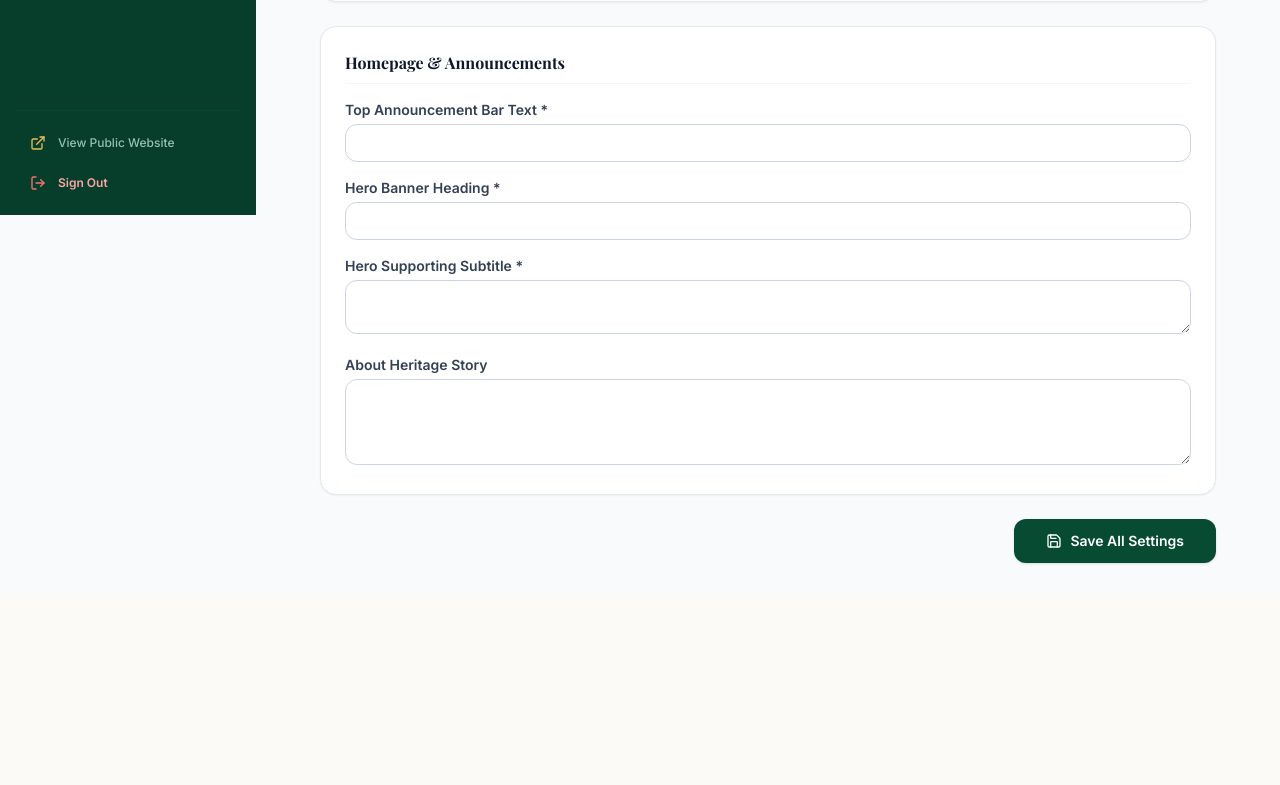
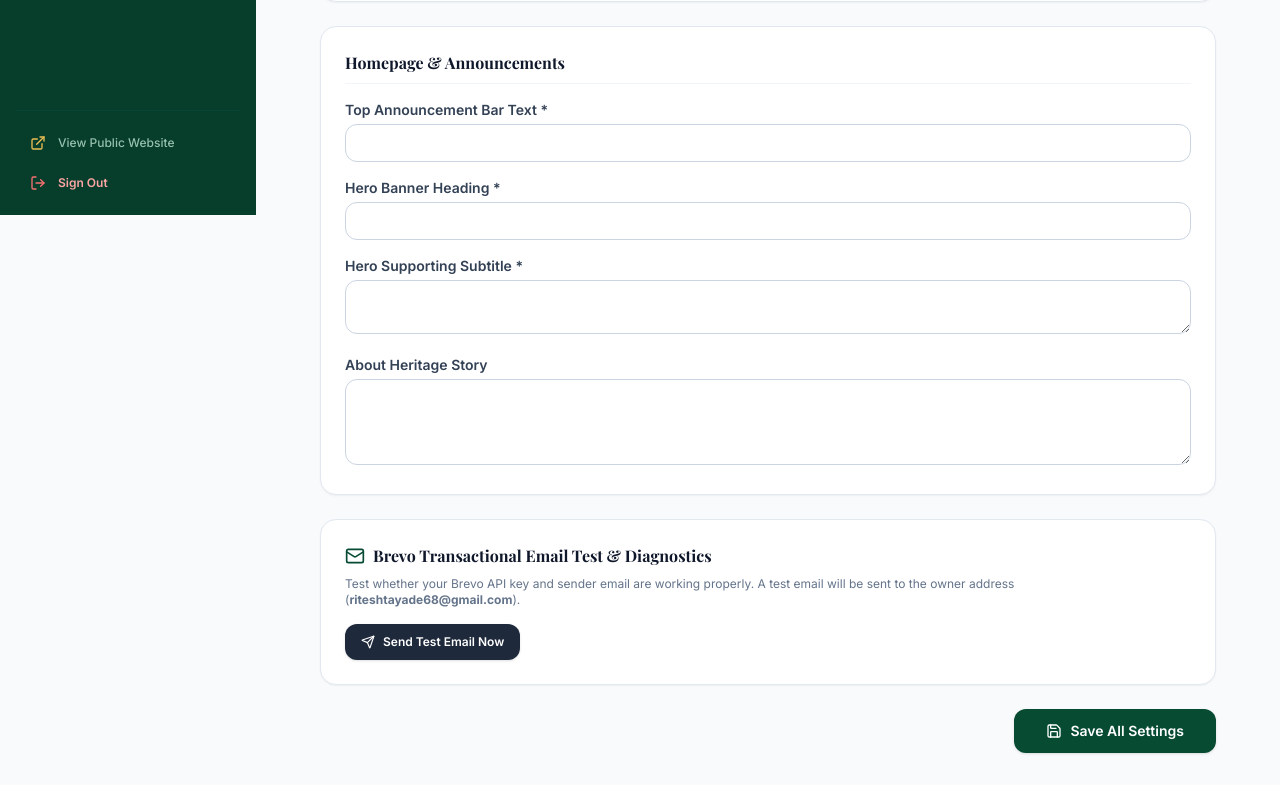
Before and after one commit to Mr-Ritesh-t/himalifresh, a Next.js app: page /admin/settings in a window 1280 px wide. Shown: the part 585-1370 px from the top of the page. Before the commit the page ends 1180 px from the top, so only its background shows below. Built offline with nearby package versions, Linux system fonts and the light colour scheme; no server answers; a web font is replaced by a local one.

Commit message:
Add Brevo email diagnostics and test email tool in admin settings

```diff
--- a/src/app/admin/settings/page.tsx
+++ b/src/app/admin/settings/page.tsx
@@ -2,7 +2,7 @@
 
 import React, { useEffect, useState } from 'react';
 import Image from 'next/image';
-import { Upload, Save, AlertCircle } from 'lucide-react';
+import { Upload, Save, AlertCircle, Mail, Send, CheckCircle2 } from 'lucide-react';
 import { toast } from 'sonner';
 
 export default function AdminSettingsPage() {
@@ -11,6 +11,8 @@ export default function AdminSettingsPage() {
   const [uploadingLogo, setUploadingLogo] = useState(false);
   const [uploadingHero, setUploadingHero] = useState(false);
   const [error, setError] = useState<string | null>(null);
+  const [testingEmail, setTestingEmail] = useState(false);
+  const [testResult, setTestResult] = useState<{ success: boolean; message: string } | null>(null);
 
   const [form, setForm] = useState({
     businessName: '',
@@ -299,6 +301,81 @@ export default function AdminSettingsPage() {
           </div>
         </div>
 
+        {/* Brevo Email Diagnostics & Test */}
+        <div className="rounded-2xl border border-slate-200 bg-white p-4 sm:p-6 shadow-sm">
+          <div className="flex items-center gap-2 mb-2">
+            <Mail className="h-5 w-5 text-himali-primary" />
+            <h2 className="text-sm sm:text-base font-bold text-slate-900 font-serif">
+              Brevo Transactional Email Test & Diagnostics
+            </h2>
+          </div>
+          <p className="text-xs text-slate-500 mb-4">
+            Test whether your Brevo API key and sender email are working properly. A test email will be sent to the owner address (<strong>riteshtayade68@gmail.com</strong>).
+          </p>
+
+          {testResult && (
+            <div
+              className={`mb-4 p-3 rounded-xl border text-xs flex items-start gap-2.5 ${
+                testResult.success
+                  ? 'bg-emerald-50 border-emerald-200 text-emerald-800'
+                  : 'bg-rose-50 border-rose-200 text-rose-800'
+              }`}
+            >
+              {testResult.success ? (
+                <CheckCircle2 className="h-4 w-4 shrink-0 text-emerald-600 mt-0.5" />
+              ) : (
+                <AlertCircle className="h-4 w-4 shrink-0 text-rose-600 mt-0.5" />
+              )}
+              <div className="leading-relaxed">
+                <strong>{testResult.success ? 'Success: ' : 'Brevo Error: '}</strong>
+                <span>{testResult.message}</span>
+              </div>
+            </div>
+          )}
+
+          <button
+            type="button"
+            disabled={testingEmail}
+            onClick={async () => {
+              setTestingEmail(true);
+              setTestResult(null);
+              try {
+                const res = await fetch('/api/admin/test-email', {
+                  method: 'POST',
+                  headers: { 'Content-Type': 'application/json' },
+                  body: JSON.stringify({ recipient: form.email || 'riteshtayade68@gmail.com' }),
+                });
+                const data = await res.json();
+                if (data.success) {
+                  setTestResult({
+                    success: true,
+                    message: `${data.message} (Message ID: ${data.messageId})`,
+                  });
+                  toast.success('Test email sent successfully!');
+                } else {
+                  setTestResult({
+                    success: false,
+                    message: data.error || (data.details ? JSON.stringify(data.details) : 'Failed to send test email'),
+                  });
+                  toast.error(data.error || 'Test email failed');
+                }
+              } catch (err: any) {
+                setTestResult({
+                  success: false,
+                  message: err.message || 'Network request failed',
+                });
+                toast.error('Network request failed');
+              } finally {
+                setTestingEmail(false);
+              }
+            }}
+            className="inline-flex items-center gap-2 rounded-xl bg-slate-800 px-4 py-2.5 text-xs font-semibold text-white shadow hover:bg-slate-900 transition-colors disabled:opacity-60"
+          >
+            <Send className="h-3.5 w-3.5" />
+            <span>{testingEmail ? 'Sending Test Email...' : 'Send Test Email Now'}</span>
+          </button>
+        </div>
+
         {/* Save Button */}
         <div className="flex justify-end">
           <button
--- /dev/null
+++ b/src/app/api/admin/test-email/route.ts
@@ -0,0 +1,83 @@
+import { NextRequest, NextResponse } from 'next/server';
+import { getAdminSession } from '@/lib/auth';
+import { sendBrevoEmail } from '@/lib/brevo';
+
+export async function POST(request: NextRequest) {
+  const session = await getAdminSession();
+  if (!session) {
+    return NextResponse.json({ success: false, error: 'Unauthorized' }, { status: 401 });
+  }
+
+  try {
+    const body = await request.json().catch(() => ({}));
+    const recipient = body.recipient || process.env.BREVO_ADMIN_EMAIL || 'riteshtayade68@gmail.com';
+
+    const apiKey = process.env.BREVO_API_KEY;
+    if (!apiKey) {
+      return NextResponse.json({
+        success: false,
+        error: 'BREVO_API_KEY is not set in environment variables (Vercel / .env).',
+        apiKeyConfigured: false,
+      });
+    }
+
+    const senderEmail = process.env.BREVO_SENDER_EMAIL || process.env.NEXT_PUBLIC_BUSINESS_EMAIL || 'riteshtayade68@gmail.com';
+    const senderName = process.env.BREVO_SENDER_NAME || 'Himali Fresh';
+
+    // Call Brevo directly to capture full raw response
+    const payload = {
+      sender: {
+        name: senderName,
+        email: senderEmail,
+      },
+      to: [{ email: recipient.trim(), name: 'Himali Fresh Admin' }],
+      subject: '🌿 Himali Fresh Brevo Test Email',
+      htmlContent: `
+        <div style="font-family: sans-serif; padding: 20px; color: #1E293B;">
+          <h2 style="color: #064B32;">🌿 Himali Fresh Brevo Integration Test</h2>
+          <p>Congratulations! Your Brevo transactional email service is configured and sending successfully.</p>
+          <div style="background: #F8F5F0; padding: 15px; border-radius: 8px; border: 1px solid #E2D9C8;">
+            <div><strong>Sender:</strong> ${senderName} &lt;${senderEmail}&gt;</div>
+            <div><strong>Recipient:</strong> ${recipient}</div>
+            <div><strong>Sent at:</strong> ${new Date().toISOString()}</div>
+          </div>
+        </div>
+      `,
+    };
+
+    const response = await fetch('https://api.brevo.com/v3/smtp/email', {
+      method: 'POST',
+      headers: {
+        accept: 'application/json',
+        'content-type': 'application/json',
+        'api-key': apiKey,
+      },
+      body: JSON.stringify(payload),
+    });
+
+    const data = await response.json().catch(() => ({}));
+
+    if (!response.ok) {
+      return NextResponse.json({
+        success: false,
+        statusCode: response.status,
+        error: data.message || `Brevo API returned status ${response.status}`,
+        details: data,
+        senderUsed: senderEmail,
+      });
+    }
+
+    return NextResponse.json({
+      success: true,
+      messageId: data.messageId,
+      recipient,
+      senderUsed: senderEmail,
+      message: 'Test email successfully sent via Brevo! Please check your inbox and Spam folder.',
+    });
+  } catch (error: any) {
+    return NextResponse.json({
+      success: false,
+      error: error?.message || 'Failed to send test email',
+    }, { status: 500 });
+  }
+}
```
